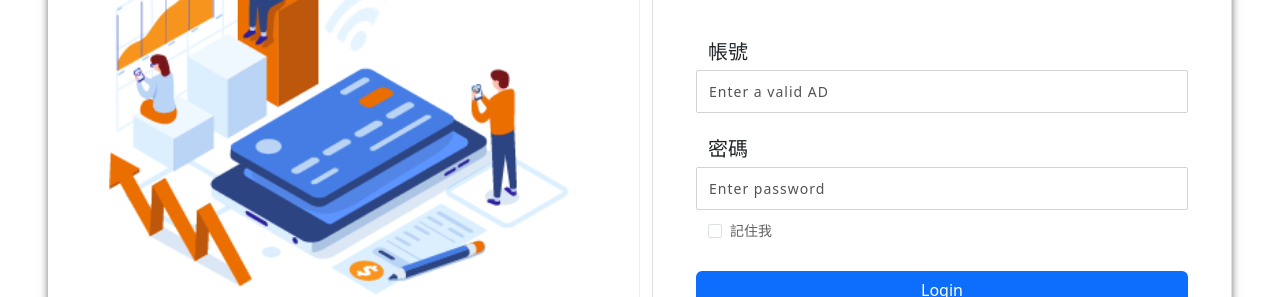
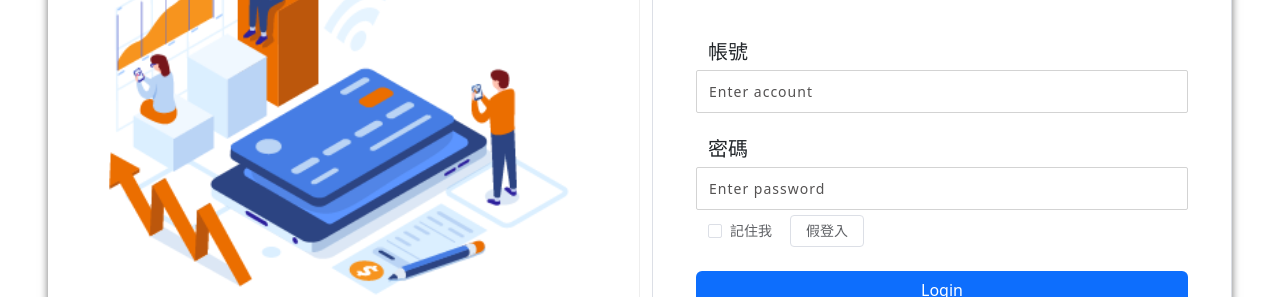
Before and after one commit to bigheadfjuee/vue3-tony-scaffold, a Vue app: page / in a window 1280 px wide. Shown: the part 167-464 px from the top of the page. Built offline with nearby package versions, Linux system fonts and the light colour scheme.

Commit message:
feat (Login.vue): fakeLogin feat (About.vue): 加入 AppHeader

```diff
--- /dev/null
+++ b/jsconfig.json
@@ -0,0 +1,5 @@
+{
+  "include": [
+    "./src/**/*"
+  ]
+}
--- a/src/App.vue
+++ b/src/App.vue
@@ -1,7 +1,6 @@
 <script setup>
 import { computed } from '@vue/reactivity';
 import { useStore } from 'vuex'
-import home from './views/Home.vue'
 
 const store = useStore()
 const plusOne = computed(() => store.state.auth.user);
--- a/src/views/About.vue
+++ b/src/views/About.vue
@@ -1,3 +1,8 @@
 <template>
+  <AppHeader />
   <h1>About</h1>
 </template>
+
+<script setup>
+import AppHeader from './Header.vue'
+</script>
--- a/src/views/Login.vue
+++ b/src/views/Login.vue
@@ -19,7 +19,7 @@
                 <label class="mb-1">
                   <h6 class="mb-0 text-sm">帳號</h6>
                 </label>
-                <input class="mb-4" type="text" name="accountAD" v-model="accountAD" placeholder="Enter a valid AD"
+                <input class="mb-4" type="text" name="accountAD" v-model="accountAD" placeholder="Enter account"
                   autocomplete="off" v-on:keyup.enter="loginAD">
               </div>
               <div class="row px-3">
@@ -29,8 +29,13 @@
                 <input type="password" name="passwordAD" v-model="passwordAD" placeholder="Enter password"
                   autocomplete="off" v-on:keyup.enter="loginAD">
               </div>
-              <div class="row px-3 mb-4">
-                <el-checkbox v-model="isRememberMe" class="rememberMe">記住我</el-checkbox>
+              <div class="row justify-content-start px-3 mb-4">
+                <div class="col-2">
+                  <el-checkbox v-model="isRememberMe" class="rememberMe">記住我</el-checkbox>
+                </div>
+                <div class="col-2">
+                  <el-button @click="fakeLogin" class="">假登入</el-button>
+                </div>
               </div>
               <div class="row mb-3 px-3">
                 <button type="submit" class="btn bg-primary text-white text-center"
@@ -54,6 +59,7 @@
 import { ref, onMounted } from 'vue'
 import { useRouter, useRoute } from 'vue-router'
 import { axios } from 'axios';
+
 const router = useRouter()
 const route = useRoute()
 
@@ -74,14 +80,15 @@ onMounted(() => {
   }
 })
 
+const fakeLogin = () => {
+  localStorage.setItem('user', JSON.stringify('tony'))
+  router.push("/home")
+}
 
 const loginAD = async () => {
-
   const ADAccount = String(accountAD).toUpperCase()
   const Pwd = passwordAD
-
   const api = '/Login/Login'
-
   const json = {
     Token: '',
     Language: 'zh-TW',
@@ -91,11 +98,7 @@ const loginAD = async () => {
   }
 
   try {
-    // const { data } = await axios.post(api, json)
-    let data = {
-      ReturnCode: '0000',
-      ADAccount: 'tony'
-    }
+    const { data } = await axios.post(api, json)
 
     if (data.ReturnCode === '0000') {
       localStorage.setItem('user', JSON.stringify(ADAccount))
@@ -143,15 +146,9 @@ body {
   border-radius: 0px;
 }
 
-.card2 {
-  margin: 0px 40px;
-}
-
-
 .border-line {
   border-right: 1px solid #EEEEEE;
 }
-
 
 .text-sm {
   font-size: 20px !important;
@@ -209,14 +206,8 @@ a {
 }
 
 @media screen and (max-width: 991px) {
-
   .border-line {
     border-right: none;
   }
-
-  .card2 {
-    border-top: 1px solid #EEEEEE !important;
-    margin: 0px 15px;
-  }
 }
 </style>
```
